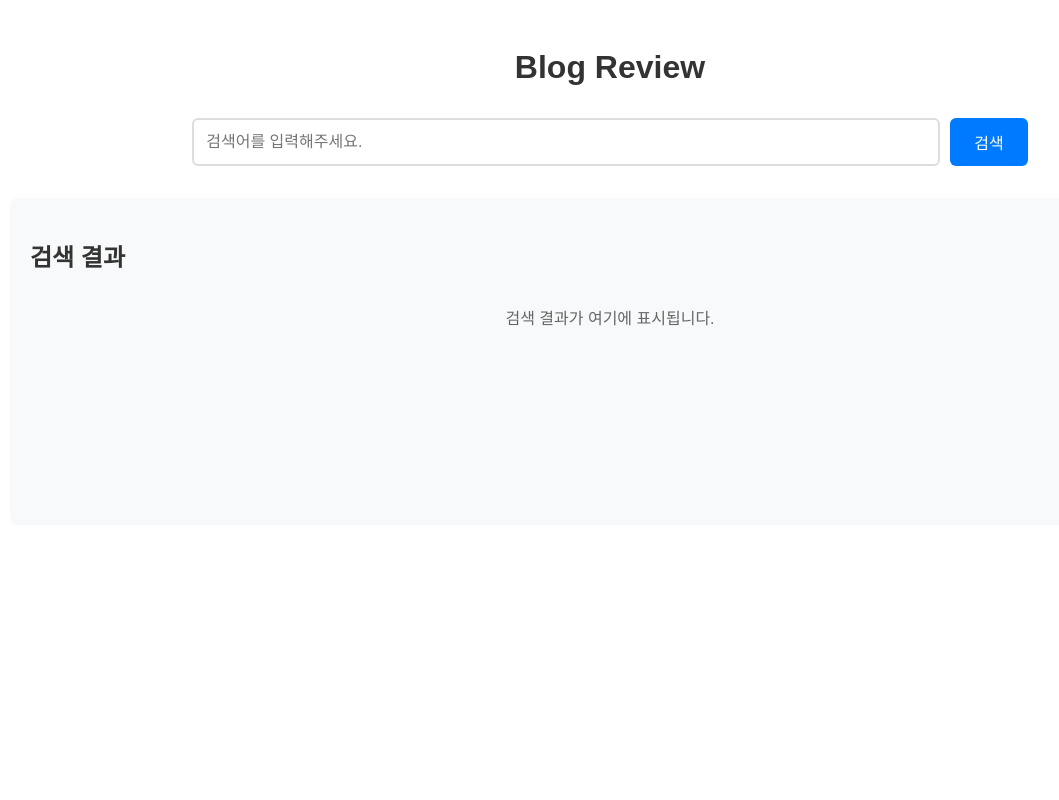
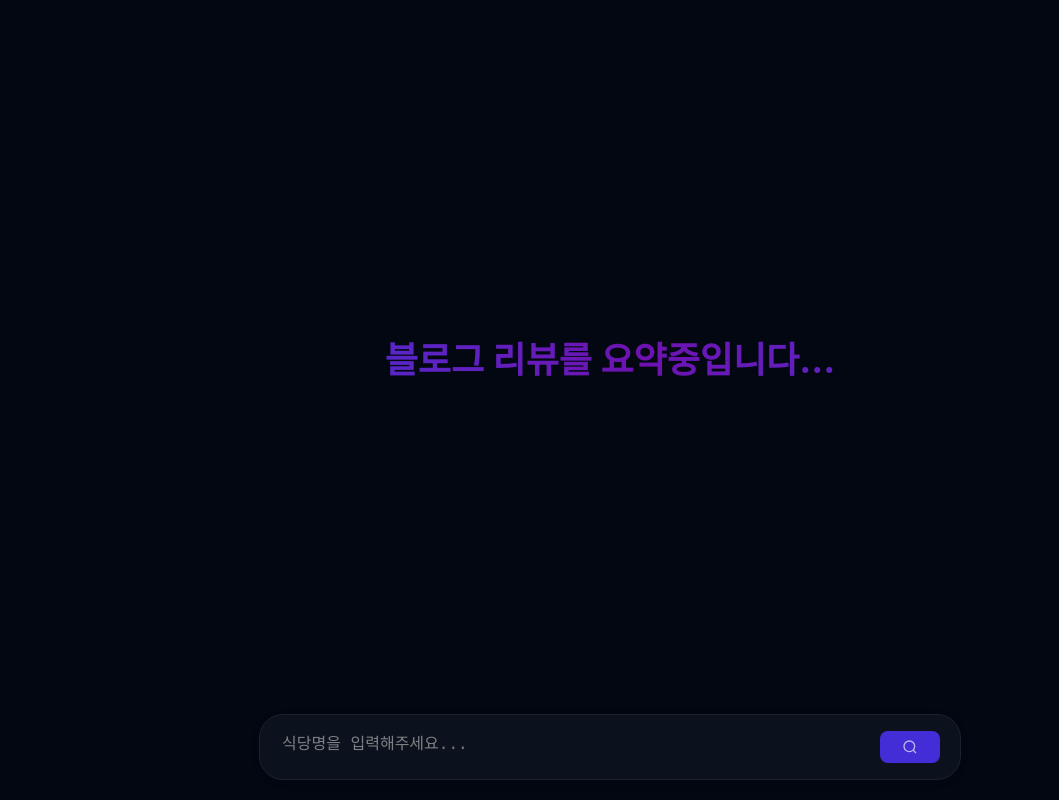
Before and after one commit to rladydqls99/blog_review, a plain HTML site: page static/index.html in a window 1280 px wide. Shown: the whole page, without its empty margins (30-1089 px from the left). Drawn offline with Linux system fonts and the light colour scheme.

Commit message:
✨ feat: 블로그 리뷰 UI 개선 및 로딩 상태 표시 기능 추가

```diff
--- a/static/css/style.css
+++ b/static/css/style.css
@@ -1,78 +1,172 @@
-.container {
-  max-width: 1200px;
-  margin: 0 auto;
-  padding: 20px;
-  font-family: Arial, sans-serif;
+:root {
+  --primary-color: oklch(45.7% 0.24 277.023);
+  --primary-color-foreground: oklch(96.7% 0.003 264.542);
+  --secondary-color: oklch(43.8% 0.218 303.724);
+  --secondary-color-foreground: oklch(96.7% 0.003 264.542);
+  --background-color: oklch(13% 0.028 261.692);
+  --background-color-foreground: oklch(96.7% 0.003 264.542);
 }
 
-h1 {
-  color: #333;
-  text-align: center;
-  margin-bottom: 2rem;
+body {
+  font-family: -apple-system, BlinkMacSystemFont, "Segoe UI", Roboto, sans-serif;
+
+  margin: 0;
+  padding: 0 20px;
+
+  background: var(--background-color);
+  color: var(--background-color-foreground);
+}
+
+.container {
+  max-width: 800px;
+  min-height: 100vh;
+
+  margin: 0 auto;
+
+  display: flex;
+  flex-direction: column;
+  align-items: center;
+  justify-content: center;
+  transition: justify-content 3s ease-in-out;
+}
+
+.container.loading {
+  justify-content: flex-end;
+
+  .search-container {
+    margin-bottom: 20px;
+  }
+
+  .loading-wrapper {
+    display: flex;
+  }
+}
+
+.result-wrapper {
+  display: none;
+}
+
+.loading-wrapper {
+  width: 100%;
+
+  flex: 1;
+  display: none;
+  align-items: center;
+  justify-content: center;
+
+  p {
+    font-size: 36px;
+    font-weight: 700;
+
+    background: linear-gradient(
+      to right,
+      var(--primary-color),
+      var(--secondary-color),
+      var(--primary-color)
+    );
+    background-size: 200% 100%;
+    animation: loading-gradient 3s ease infinite;
+    background-clip: text;
+    -webkit-text-fill-color: transparent;
+    -webkit-background-clip: text;
+  }
 }
 
 .search-container {
-  display: flex;
-  justify-content: center;
-  gap: 10px;
-  margin-bottom: 2rem;
+  width: 100%;
+  max-width: 700px;
+  position: relative;
+
+  background: oklch(18% 0.028 261.692);
+  border: 1px solid oklch(25% 0.028 261.692);
+  border-radius: 24px;
+
+  transition: all 0.5s ease;
+  box-shadow: 0 2px 8px rgba(0, 0, 0, 0.1);
+
+  &:hover {
+    border-color: oklch(35% 0.028 261.692);
+    box-shadow: 0 4px 16px rgba(0, 0, 0, 0.15);
   }
 
-#searchInput {
-  width: 60%;
-  padding: 12px;
-  font-size: 16px;
-  border: 2px solid #ddd;
-  border-radius: 6px;
-  outline: none;
-  transition: border-color 0.3s ease;
+  &:focus-within {
+    border-color: var(--primary-color);
+    box-shadow: 0 4px 16px rgba(0, 0, 0, 0.2);
+  }
 }
 
-#searchInput:focus {
-  border-color: #007bff;
+.search-input-wrapper {
+  display: flex;
+  align-items: center;
+  padding: 16px 20px;
+  gap: 12px;
 }
 
-#searchButton {
-  padding: 12px 24px;
+.search-input {
+  flex: 1;
+  border: none;
+  outline: none;
+  background: transparent;
+  color: var(--background-color-foreground);
   font-size: 16px;
-  background-color: #007bff;
-  color: white;
-  border: none;
-  border-radius: 6px;
-  cursor: pointer;
-  transition: background-color 0.3s ease;
+  line-height: 1.5;
+  resize: none;
+  min-height: 24px;
+  max-height: 200px;
+  overflow-y: auto;
+
+  &::placeholder {
+    color: oklch(60% 0.005 264.542);
+  }
 }
 
-#searchButton:hover {
-  background-color: #0056b3;
+.search-button {
+  padding: 8px 12px;
+  background-color: var(--primary-color);
+  color: var(--primary-color-foreground);
+  border: none;
+  border-radius: 8px;
+  cursor: pointer;
+  font-size: 14px;
+  font-weight: 500;
+  transition: all 0.2s ease;
+  display: flex;
+  align-items: center;
+  gap: 6px;
+  min-width: 60px;
+  justify-content: center;
+
+  &:hover {
+    background-color: var(--primary-color);
+    opacity: 0.8;
+    transform: translateY(-1px);
   }
 
-.results-container {
-  background-color: #f8f9fa;
-  border-radius: 8px;
-  padding: 20px;
-  margin-top: 20px;
+  &:active {
+    transform: translateY(0);
   }
 
-.results-container h2 {
-  color: #333;
-  margin-bottom: 1rem;
-  font-size: 1.5rem;
+  &:disabled {
+    background-color: oklch(35% 0.028 261.692);
+    cursor: not-allowed;
+    transform: none;
+  }
 }
 
-.search-results {
-  min-height: 200px;
+.search-icon {
+  width: 16px;
+  height: 16px;
+  opacity: 0.7;
 }
 
-.no-results {
-  text-align: center;
-  color: #666;
-  font-size: 16px;
-  margin-top: 2rem;
+@keyframes loading-gradient {
+  0% {
+    background-position: 0% 50%;
   }
-
-p {
-  color: #666;
-  text-align: center;
-  font-size: 18px;
+  50% {
+    background-position: 100% 50%;
   }
+  100% {
+    background-position: 0% 50%;
+  }
+}
--- a/static/index.html
+++ b/static/index.html
@@ -7,21 +7,32 @@
     <link rel="stylesheet" href="/static/css/style.css" />
   </head>
   <body>
-    <div class="container">
-      <h1>Blog Review</h1>
+    <div class="container loading">
+      <div class="result-wrapper"></div>
+      <div class="loading-wrapper">
+        <p>블로그 리뷰를 요약중입니다...</p>
+      </div>
+
       <div class="search-container">
-        <input
-          type="text"
-          id="searchInput"
-          placeholder="검색어를 입력해주세요."
-        />
-        <button id="searchButton">검색</button>
-      </div>
-      <div class="results-container">
-        <h2>검색 결과</h2>
-        <div id="searchResults" class="search-results">
-          <!-- 검색 결과가 여기에 표시됩니다 -->
-          <p class="no-results">검색 결과가 여기에 표시됩니다.</p>
+        <div class="search-input-wrapper">
+          <textarea
+            id="searchInput"
+            class="search-input"
+            placeholder="식당명을 입력해주세요..."
+            rows="1"
+          ></textarea>
+          <button class="search-button" id="searchButton">
+            <svg
+              class="search-icon"
+              viewBox="0 0 24 24"
+              fill="none"
+              stroke="currentColor"
+              stroke-width="2"
+            >
+              <path d="M11 19a8 8 0 1 0 0-16 8 8 0 0 0 0 16z" />
+              <path d="M21 21l-4.35-4.35" />
+            </svg>
+          </button>
         </div>
       </div>
     </div>
--- a/static/js/main.js
+++ b/static/js/main.js
@@ -1,14 +1,32 @@
 const blogReviewApp = (() => {
+  const container = document.querySelector(".container");
   const searchInput = document.getElementById("searchInput");
   const searchButton = document.getElementById("searchButton");
+
+  // textarea 자동 크기 조정 함수
+  const autoResizeTextarea = (textarea) => {
+    textarea.style.height = "auto";
+    textarea.style.height = Math.min(textarea.scrollHeight, 200) + "px";
+  };
 
   const handleSearch = async () => {
     const searchQuery = searchInput.value.trim();
 
-    // if (!searchQuery) {
-    //   alert("검색어를 입력해주세요.");
-    //   return;
-    // }
+    // container.classList.add("loading");
+
+    if (!searchQuery) {
+      alert("검색어를 입력해주세요.");
+      return;
+    }
+
+    // 로딩 상태 표시
+    searchButton.disabled = true;
+    searchButton.innerHTML = `
+      <svg class="search-icon" viewBox="0 0 24 24" fill="none" stroke="currentColor" stroke-width="2">
+        <circle cx="12" cy="12" r="3" opacity="0.5"/>
+        <path d="M12 1v6m0 6v6m11-7h-6m-6 0H1" opacity="0.3"/>
+      </svg>
+    `;
 
     try {
       const url = new URL(endPoint.search, window.location.origin);
@@ -29,16 +47,35 @@ const blogReviewApp = (() => {
     } catch (error) {
       console.error("검색 중 오류 발생:", error);
       alert("검색 중 오류가 발생했습니다. 다시 시도해주세요.");
+    } finally {
+      // 로딩 상태 해제
+      searchButton.disabled = false;
+      searchButton.innerHTML = `
+        <svg class="search-icon" viewBox="0 0 24 24" fill="none" stroke="currentColor" stroke-width="2">
+          <path d="M11 19a8 8 0 1 0 0-16 8 8 0 0 0 0 16z"/>
+          <path d="M21 21l-4.35-4.35"/>
+        </svg>
+      `;
     }
   };
 
   const bindEvent = () => {
     searchButton.addEventListener("click", handleSearch);
+
+    // textarea 자동 크기 조정 이벤트
+    searchInput.addEventListener("input", () => {
+      autoResizeTextarea(searchInput);
+    });
+
     searchInput.addEventListener("keypress", (e) => {
-      if (e.key === "Enter") {
+      if (e.key === "Enter" && !e.shiftKey) {
+        e.preventDefault();
         handleSearch();
       }
     });
+
+    // 초기 크기 설정
+    autoResizeTextarea(searchInput);
   };
 
   const init = () => {
```
Lines whose indentation alone changed are shown as unchanged.
